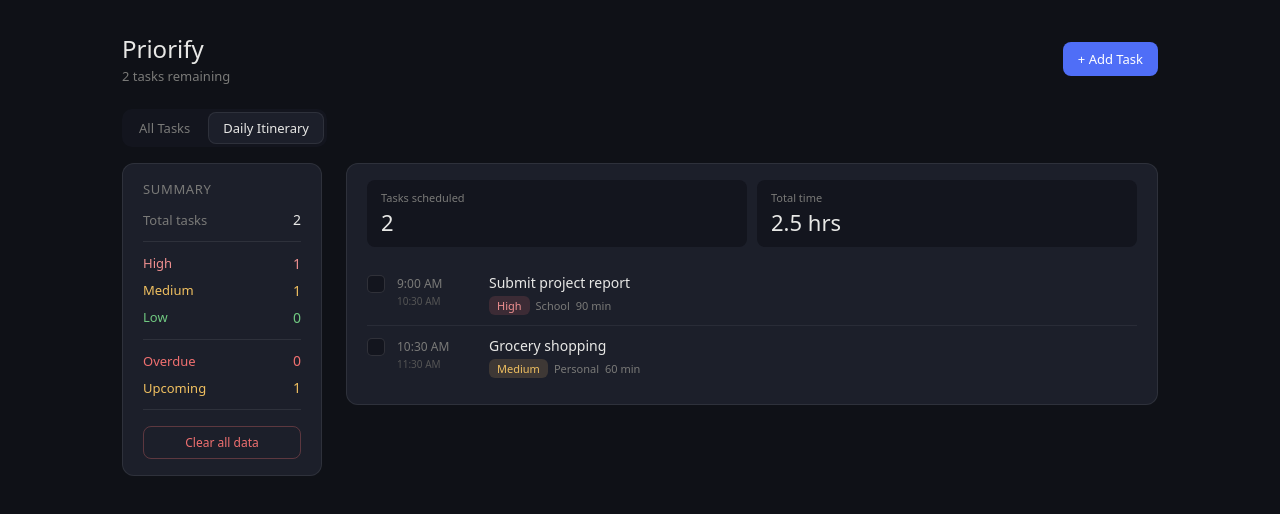
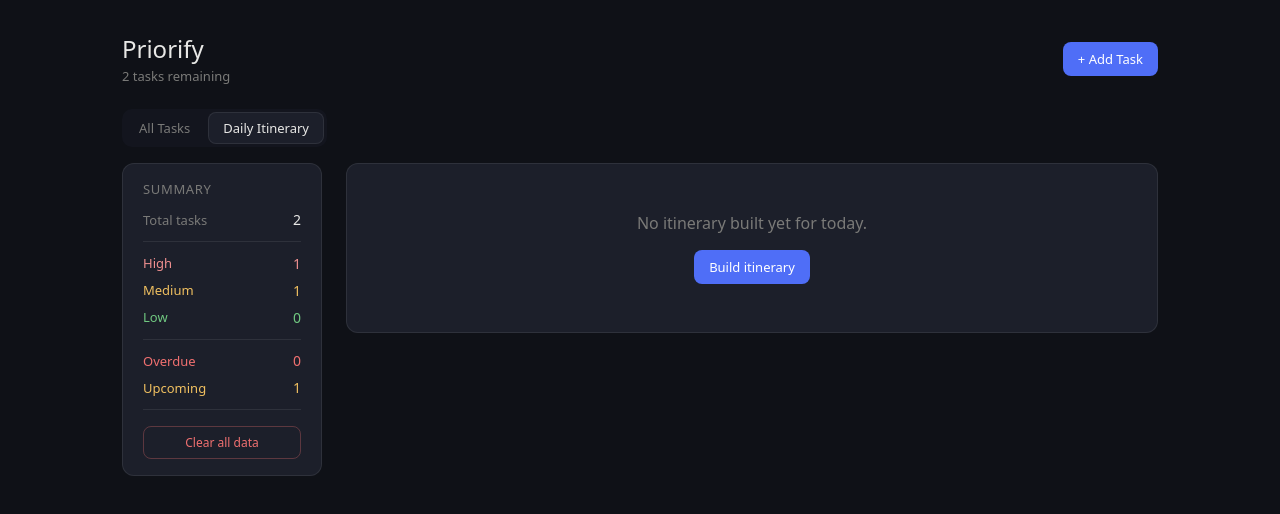
Before and after one commit to ARid01/Priorify, a React (Create React App) app: page / in a window 1280 px wide. Both pictures are taken after a click on the button "Daily Itinerary". Shown: the top 514 px of the page. Built offline with nearby package versions, Linux system fonts and the light colour scheme.

Commit message:
Added a rebuild itinerary feature, changes stay on itinerary after completion, and local storage was fixed.

```diff
--- a/src/App.css
+++ b/src/App.css
@@ -406,6 +406,11 @@ select option {
   .task-actions { flex-direction: column; }
 }
 
+#itinerary-view-tab:hover {
+  transform: translateY(-0.5);
+  background: var(--bg-card);
+}
+
 .app-body {
   display: flex;
   gap: 1.5rem;
--- a/src/App.js
+++ b/src/App.js
@@ -3,6 +3,7 @@ import TaskForm from "./components/TaskForm";
 import TaskList from "./components/TaskList";
 import ItineraryView from "./components/ItineraryView";
 import SummaryPanel from "./components/SummaryPanel";
+import { buildItinerary } from "./utils/itinerary";
 import './App.css';
 
 const SAMPLE_TASKS = [
@@ -38,11 +39,26 @@ export default function App() {
     }
   });
 
+  const [itineraryTasks, setItineraryTasks] = useState(() => {
+    try {
+      const saved = localStorage.getItem("priorify_itinerary");
+      return saved ? JSON.parse(saved) : [];
+    } catch {
+      return [];
+    }
+  });
+
   const [view, setView] = useState("tasks");
   const [showForm, setShowForm] = useState(false);
   const [editingTask, setEditingTask] = useState(null);
 
   //Auto-save to localStorage whenever theres a change
+  useEffect(() => {
+    try {
+      localStorage.setItem("priorify_itinerary", JSON.stringify(itineraryTasks));
+    } catch {}
+  }, [itineraryTasks]);
+
   useEffect(() => {
     try {
       localStorage.setItem("priorify_tasks", JSON.stringify(tasks));
@@ -94,6 +110,18 @@ export default function App() {
       setTasks(SAMPLE_TASKS);
     }
   }
+
+  const handleBuildItinerary = () => {
+    const slots = buildItinerary(tasks);
+    setItineraryTasks(slots);
+  };
+
+  const handleItineraryComplete = (id) => {
+    handleComplete(id);
+    setItineraryTasks((prev) =>
+      prev.map((t) => (t.id === id ? { ...t, completed: !t.completed } : t))
+    );
+  };
 
   const remaining = tasks.filter((t) => !t.completed).length;
 
@@ -151,8 +179,8 @@ export default function App() {
                 onEdit={handleEdit}
               />
             ) : (
-              <div className="card">
-                <ItineraryView tasks={tasks} onComplete={handleComplete} />
+              <div id="itinerary-view-tab" className="card">
+                <ItineraryView tasks={itineraryTasks} onComplete={handleItineraryComplete} onBuild={handleBuildItinerary} hasItinerary={itineraryTasks.length > 0} />
               </div>
             )}
         </div>
--- a/src/components/ItineraryView.js
+++ b/src/components/ItineraryView.js
@@ -4,69 +4,38 @@
 // 3. Sort by score descending
 // 4. Greedily fill an 8-hour day (480 mins), skip tasks that dont fit
 
-function buildItinerary(tasks) {
-    const today = new Date();
-    const activeTasks = tasks.filter((t) => !t.completed);
+export default function ItineraryView({ tasks, onComplete, onBuild, hasItinerary }) {
+    const totalMins = tasks.reduce((sum, t) => sum + Number(t.estimatedTime), 0);
 
-    const scored = activeTasks.map((task) => {
-        const daysLeft = task.dueDate
-            ? (new Date(task.dueDate) - today) / (1000 * 60 * 60 * 24)
-            : 999;
-        const priorityScore = { High: 3, Medium: 2, Low: 1 }[task.priority] || 1;
-        const urgencyScore = Math.max(0, 10 - daysLeft);
-        return {...task, score: priorityScore * 2 + urgencyScore};
-    });
-
-    scored.sort((a, b) => b.score - a.score);
-
-    let minutesLeft = 480; //8 hours
-    let currentMinute = 9 * 60; //Start at 9:00 AM
-    const slots = [];
-
-    for (const task of scored) {
-        if (task.estimatedTime <= minutesLeft) {
-            const startH = Math.floor(currentMinute / 60);
-            const startM = currentMinute % 60;
-            const endMinute = currentMinute + Number(task.estimatedTime);
-            const endH = Math.floor(endMinute / 60);
-            const endM = endMinute % 60;
-
-            const fmt = (h, m) => {
-                const period = h < 12 ? "AM" : "PM";
-                const displayH = h % 12 || 12;
-                return `${displayH}:${String(m).padStart(2, "0")} ${period}`;
-            };
-
-            slots.push({
-                ...task,
-                startLabel: fmt(startH, startM),
-                endLabel: fmt(endH, endM)
-            });
-
-            currentMinute = endMinute;
-            minutesLeft -= Number(task.estimatedTime);
-        }
+    if (tasks.length === 0 && hasItinerary) {
+        return <p className="empty-state">No active tasks to schedule.</p>;
     }
 
-    return slots;
-}
-
-export default function ItineraryView({ tasks, onComplete }) {
-    const slots = buildItinerary(tasks);
-    const totalMins = slots.reduce((sum, t) => sum + Number(t.estimatedTime), 0);
-
-    if (slots.length === 0) {
+    if (!hasItinerary) {
         return (
-            <p className="empty-state">No active tasks to schedule.</p>
+            <div style={{ textAlign: "center", padding: "2rem" }}>
+            <p style={{ color: "var(--text-secondary)", marginBottom: "1rem" }}>
+                No itinerary built yet for today.
+            </p>
+            <button className="btn btn-primary" onClick={onBuild}>
+                Build itinerary
+            </button>
+            </div>
         );
     }
 
     return (
         <div>
+            <div style={{ display: "flex", justifyContent: "flex-end", marginBottom: "1rem" }}>
+                <button className="btn" onClick={onBuild}>
+                    Rebuild
+                </button>
+            </div>
+
             <div className="stats-row">
                 <div className="stat-card">
                     <div className="stat-label">Tasks scheduled</div>
-                    <div className="stat-value">{slots.length}</div>
+                    <div className="stat-value">{tasks.length}</div>
                 </div>
                 <div className="stat-card">
                     <div className="stat-label">Total time</div>
@@ -77,7 +46,7 @@ export default function ItineraryView({ tasks, onComplete }) {
             </div>
 
             <div className="itinerary-list">
-                {slots.map((task) => (
+                {tasks.map((task) => (
                     <div key={task.id} className={`itinerary-slot ${task.completed ? "itinerary-slot-done" : ""}`}>
                         <div
                             className={`custom-checkbox ${task.completed ? "checked" : ""}`}
--- /dev/null
+++ b/src/utils/itinerary.js
@@ -0,0 +1,47 @@
+
+export function buildItinerary(tasks) {
+    const today = new Date();
+    const activeTasks = tasks.filter((t) => !t.completed);
+
+    const scored = activeTasks.map((task) => {
+        const daysLeft = task.dueDate
+            ? (new Date(task.dueDate) - today) / (1000 * 60 * 60 * 24)
+            : 999;
+        const priorityScore = { High: 3, Medium: 2, Low: 1 }[task.priority] || 1;
+        const urgencyScore = Math.max(0, 10 - daysLeft);
+        return {...task, score: priorityScore * 2 + urgencyScore};
+    });
+
+    scored.sort((a, b) => b.score - a.score);
+
+    let minutesLeft = 480; //8 hours
+    let currentMinute = 9 * 60; //Start at 9:00 AM
+    const slots = [];
+
+    for (const task of scored) {
+        if (task.estimatedTime <= minutesLeft) {
+            const startH = Math.floor(currentMinute / 60);
+            const startM = currentMinute % 60;
+            const endMinute = currentMinute + Number(task.estimatedTime);
+            const endH = Math.floor(endMinute / 60);
+            const endM = endMinute % 60;
+
+            const fmt = (h, m) => {
+                const period = h < 12 ? "AM" : "PM";
+                const displayH = h % 12 || 12;
+                return `${displayH}:${String(m).padStart(2, "0")} ${period}`;
+            };
+
+            slots.push({
+                ...task,
+                startLabel: fmt(startH, startM),
+                endLabel: fmt(endH, endM)
+            });
+
+            currentMinute = endMinute;
+            minutesLeft -= Number(task.estimatedTime);
+        }
+    }
+
+    return slots;
+}
```
